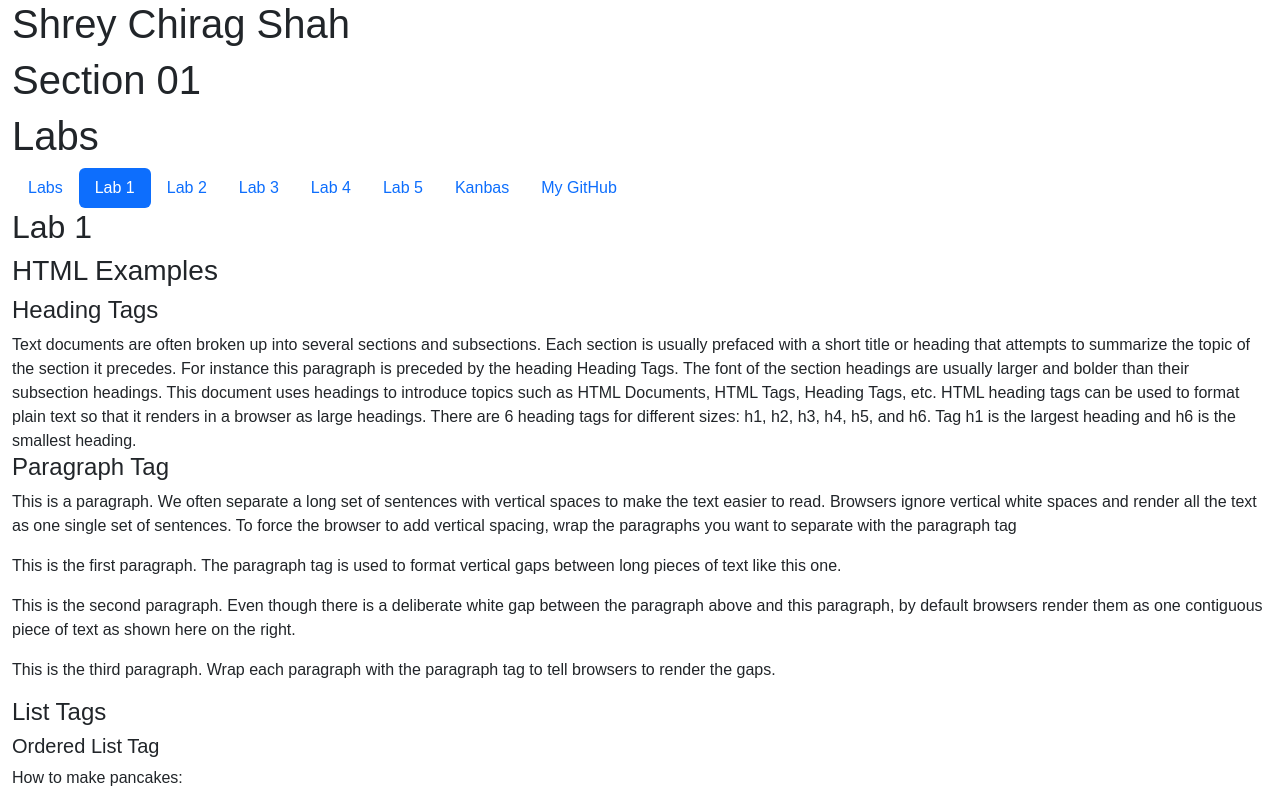
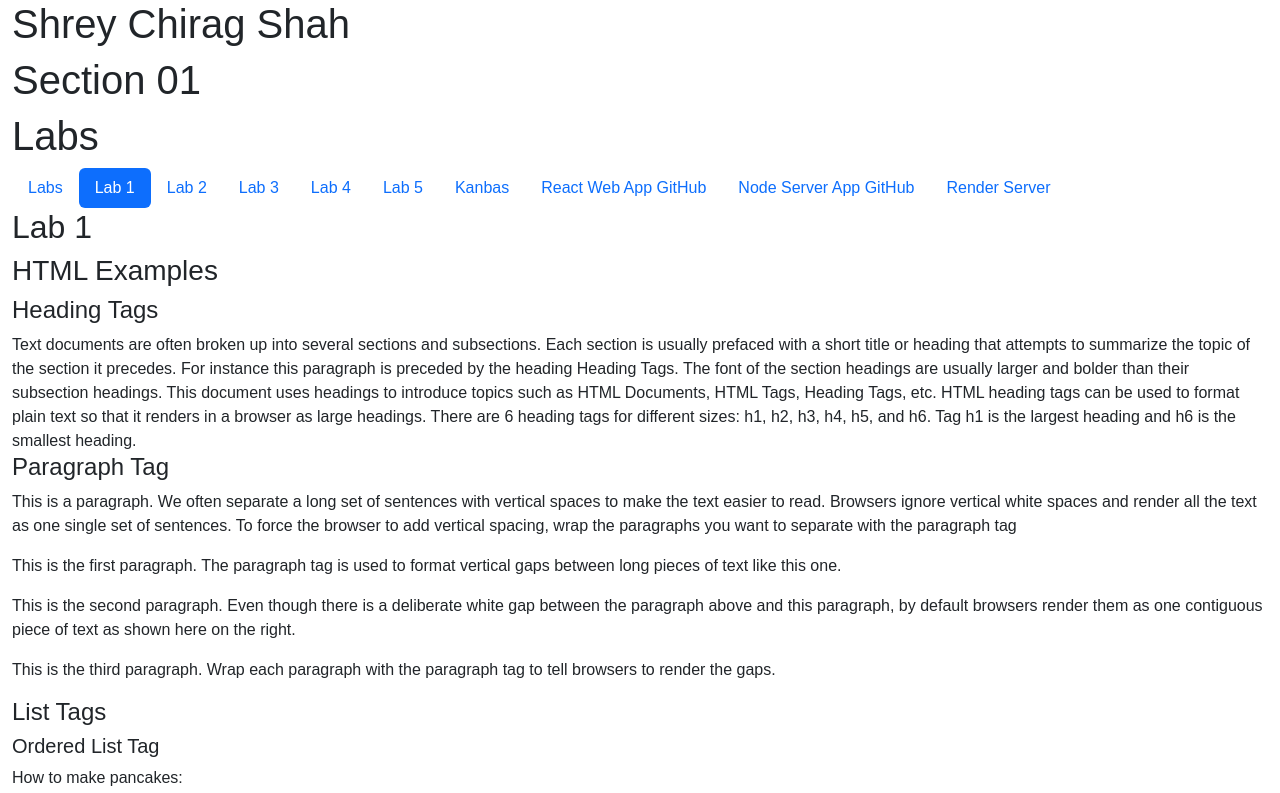
Before and after one commit to shreycshah/kanbas-react-web-app, a React (Create React App) app: page /#/Labs/Lab1 in a window 1280 px wide. Shown: the top 793 px of the page. Built offline with nearby package versions, Linux system fonts and the light colour scheme; no server answers.

Commit message:
git links added

```diff
--- a/src/Labs/TOC.tsx
+++ b/src/Labs/TOC.tsx
@@ -44,9 +44,18 @@
         </a>
       </li>
       <li className="nav-item">
-        <a id="wd-k" href="
-https://github.com/shreycshah/kanbas-react-web-app" className="nav-link">
-          My GitHub
+        <a id="wd-k" href="https://github.com/shreycshah/kanbas-react-web-app" className="nav-link">
+          React Web App GitHub
+        </a>
+      </li>
+      <li className="nav-item">
+        <a id="wd-k" href="https://github.com/shreycshah/kanbas-node-server-app" className="nav-link">
+          Node Server App GitHub
+        </a>
+      </li>
+      <li className="nav-item">
+        <a id="wd-k" href="https://kanbas-node-server-app-y0ea.onrender.com/" className="nav-link">
+          Render Server
         </a>
       </li>
     </ul>
```
